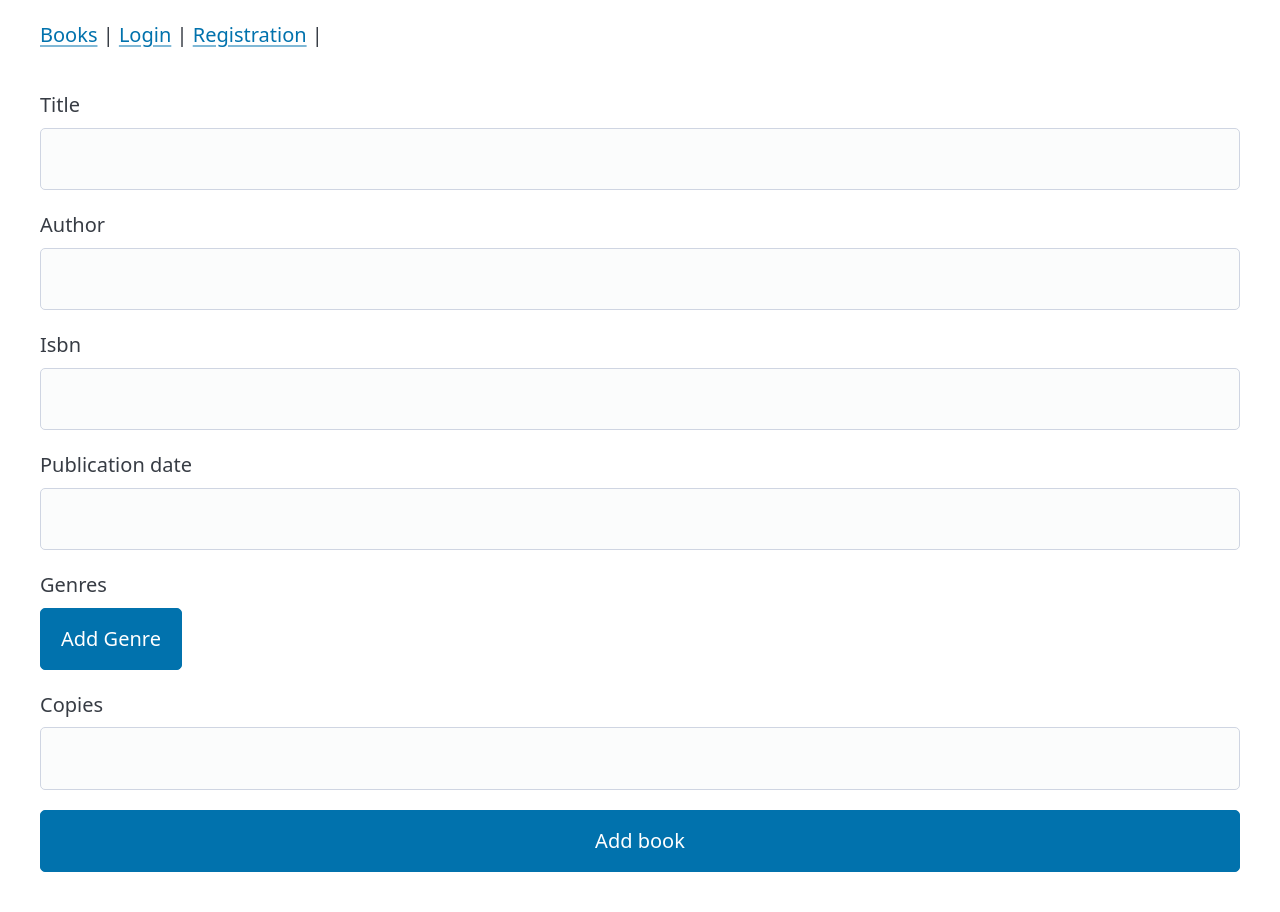
After one commit to zexa/iwwt, a Symfony app: template templates/new_book.html.twig in a window 1280 px wide. The commit adds this page. Run offline with Twig, Linux system fonts and the light colour scheme; the template is opened without the code that fills it, so the values that code supplies are empty; form fields are guessed from the names that the template uses; some libraries are stand-ins or nearby versions.

Commit message:
add new book page/form

```diff
--- a/templates/books.html.twig
+++ b/templates/books.html.twig
@@ -45,6 +45,6 @@
     {% endfor %}
 
     {% if app.user %}
-        <button class="secondary">Add Book</button>
+        <a href="/book/new"><button class="secondary">Add Book</button></a>
     {% endif %}
 {% endblock %}
--- /dev/null
+++ b/templates/new_book.html.twig
@@ -0,0 +1,48 @@
+{% extends 'base.html.twig' %}
+
+{% block title %}New book{% endblock %}
+
+{% block javascripts %}
+<script>
+    document.addEventListener("DOMContentLoaded", function() {
+        let genresList = document.getElementById('genres-list');
+        let addGenreButton = document.getElementById('add-genre');
+
+        let prototype = genresList.dataset.prototype;
+        let index = genresList.children.length;
+
+        addGenreButton.addEventListener('click', function() {
+            console.log(prototype);
+            let newForm = prototype.replace(/__name__/g, index);
+            genresList.insertAdjacentHTML('beforeend', newForm);
+            index++;
+        });
+    });
+</script>
+{% endblock %}
+
+{% block body %}
+{{ form_start(form) }}
+    {{ form_errors(form) }} {# Display global form errors #}
+
+    {{ form_row(form.title) }}
+
+    {{ form_row(form.author) }}
+
+    {{ form_row(form.isbn) }}
+
+    {{ form_row(form.publication_date) }}
+
+    <label for="genres-list">Genres</label>
+    <div id="genres-list" data-prototype="{{ form_widget(form.genres.vars.prototype)|e('html_attr') }}">
+        {% for genre in form.genres %}
+        {{ form_row(genre) }}
+        {% endfor %}
+    </div>
+    <button type="button" id="add-genre">Add Genre</button>
+
+    {{ form_row(form.copies) }}
+
+    <button type="submit">Add book</button>
+{{ form_end(form) }}
+{% endblock %}
```
Also changed, not shown: src/Form/NewBookFormType.php (+6 -1 lines), templates/create_book.html.twig (deleted).
